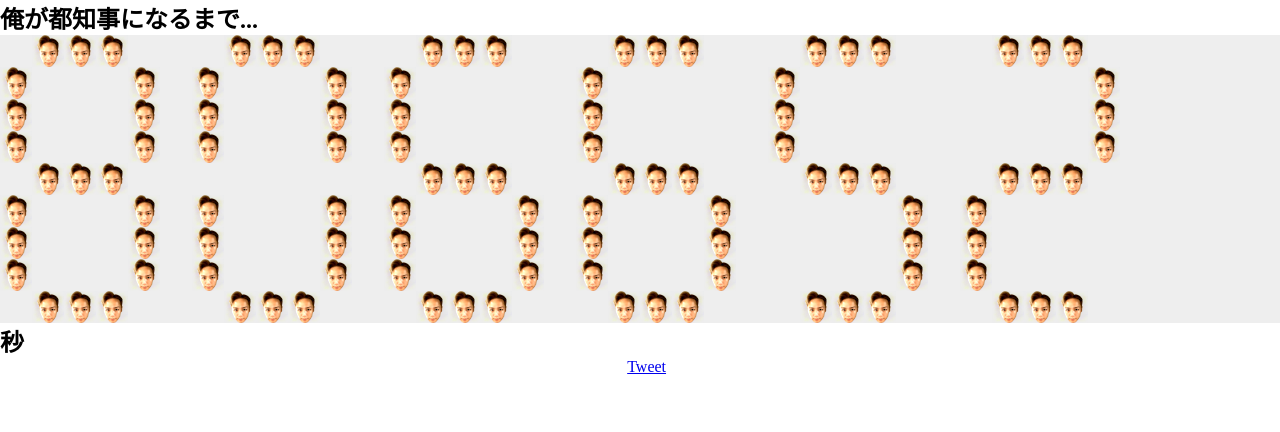
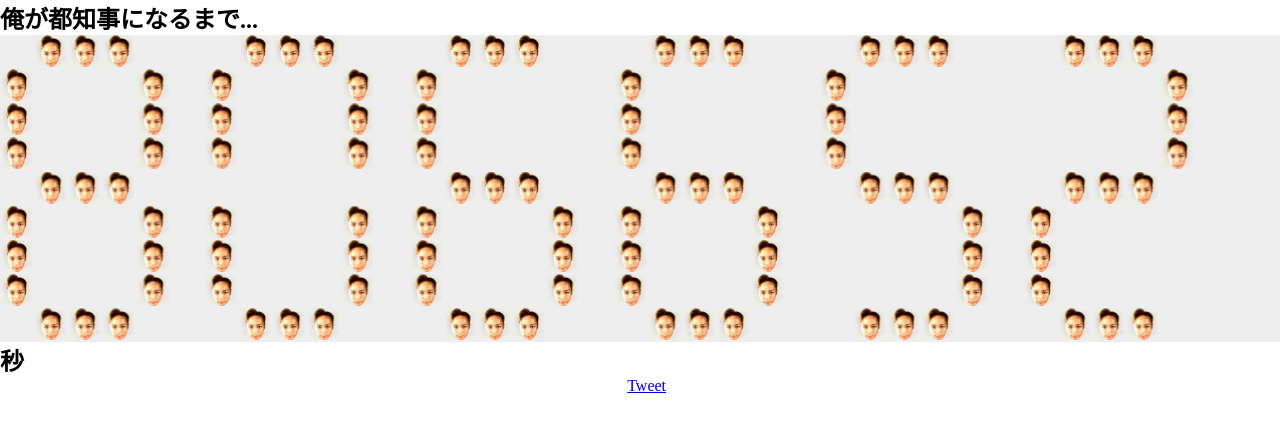
Before and after one commit to yuiseki/super-crazy, a plain HTML site: page public/countdown.html in a window 1280 px wide. Drawn offline with Linux system fonts and the light colour scheme.

Commit message:
#11: set counter width and height by display size

```diff
--- a/public/countdown.html
+++ b/public/countdown.html
@@ -18,12 +18,13 @@
         - https://developer.mozilla.org/ja/docs/Games/Workflows/2D_Breakout_game_pure_JavaScript
         - https://github.com/end3r/Gamedev-Canvas-workshop/blob/gh-pages/lesson10.html
     -->
+
 </head>
 <body>
 
 <h2>俺が都知事になるまで...</h2>
 
-<canvas id="myCanvas" width="1280" height="288"></canvas>
+<canvas id="myCanvas" width="1200" height="288"></canvas>
 
 <h2>秒</h2>
 
@@ -35,11 +36,16 @@
 
 <script>
     var canvas = document.getElementById("myCanvas");
+    var displayWidth = document.body.clientWidth;
+    var ratio = displayWidth / 1200;
+    var height = 288 * ratio;
+    canvas.height = height;
+    canvas.width = displayWidth;
     var ctx = canvas.getContext("2d");
     var ganmen = new Image();
     ganmen.src = "ganmenx32.png";
-    var const_width = 32;
-    var const_height = 32;
+    var const_width = 32 * ratio;
+    var const_height = 32 * ratio;
     var countDownDate = new Date("Jul 5, 2020 20:00:00").getTime();
     var ato = 0;
     var x = setInterval(function() {
```
